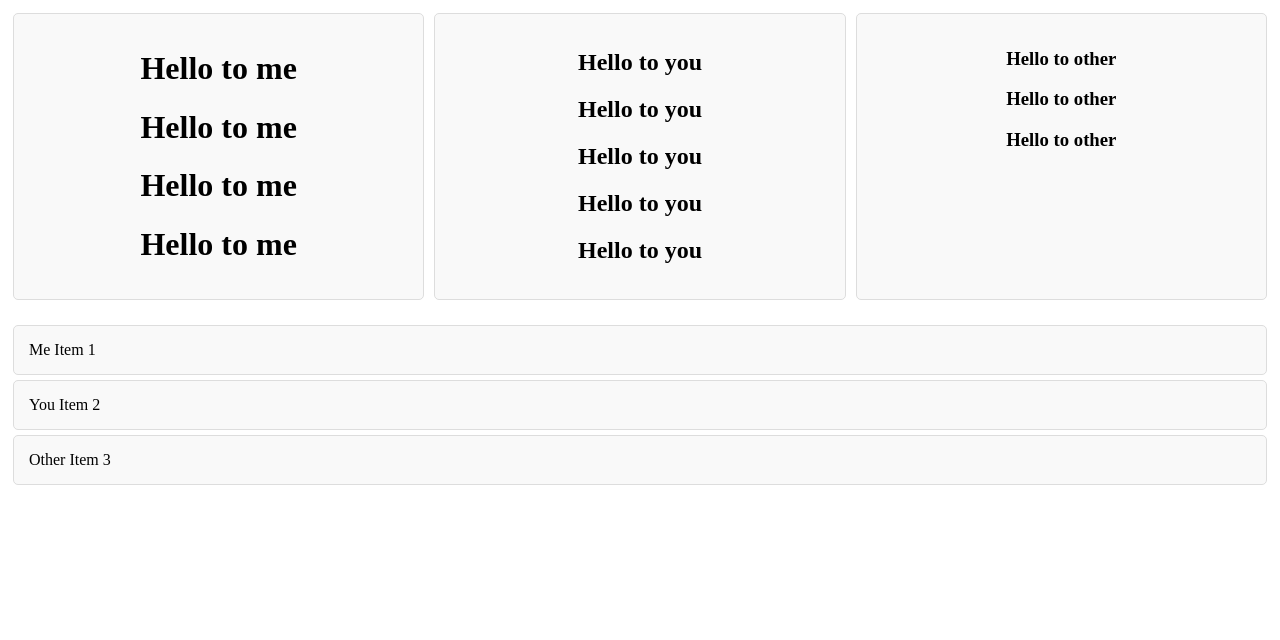
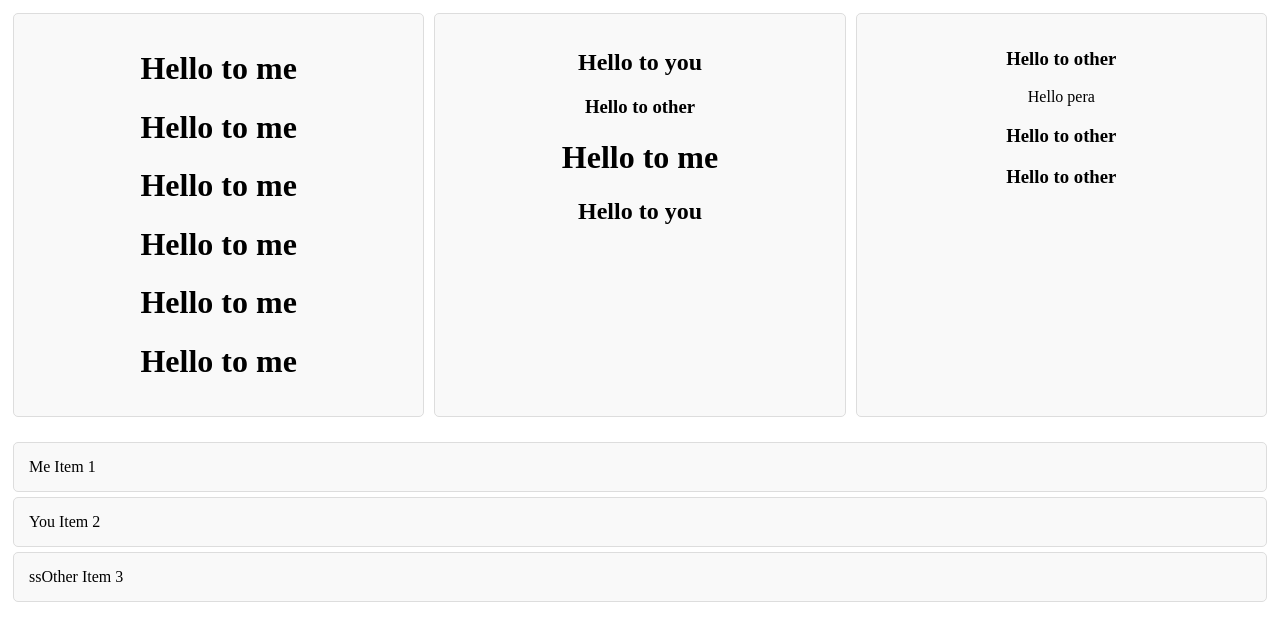
Before and after one commit to nftushar/Drag-and-DropSequenceCustomize, a plain HTML site: page index.html in a window 1280 px wide. Drawn offline with nearby package versions, Linux system fonts and the light colour scheme.

Commit message:
file partition done

```diff
--- a/index.html
+++ b/index.html
@@ -12,35 +12,17 @@
 
 <body>
     <div id="main-items">
-            <div class="main-item" data-sequence-id="1">
-                <h1>Hello to me</h1>
-                <h1>Hello to me</h1>
-                <h1>Hello to me</h1>
-                <h1>Hello to me</h1>
-            </div>
-            <div class="main-item" data-sequence-id="2">
-                <h2>Hello to you</h2>
-                <h2>Hello to you</h2>
-                <h2>Hello to you</h2>
-                <h2>Hello to you</h2>
-                <h2>Hello to you</h2>
-            </div>
-            <div class="main-item" data-sequence-id="3">
-                <h3>Hello to other</h3>
-                <h3>Hello to other</h3>
-                <h3>Hello to other</h3>
-            </div>
-            <!-- Add more main items as needed -->
+        <!-- Include the content of main-items.html -->
+        <!-- Content will be loaded dynamically using jQuery.load() -->
     </div>
 
     <div id="sequence-customizer">
-            <div class="sequence-item" draggable="true" data-sequence-id="1">Me Item 1</div>
-            <div class="sequence-item" draggable="true" data-sequence-id="2">You Item 2</div>
-            <div class="sequence-item" draggable="true" data-sequence-id="3">Other Item 3</div>
-            <!-- Add more sequence items as needed -->
+        <!-- Include the content of sequence-customizer.html -->
+        <!-- Content will be loaded dynamically using jQuery.load() -->
     </div>
 
     <script src="script-jquery-ui.js"></script>
+    <script src="script.js"></script>
 </body>
 
 </html>
--- /dev/null
+++ b/main-items.html
@@ -0,0 +1,20 @@
+<div class="main-item" data-sequence-id="1">
+    <h1>Hello to me</h1>
+    <h1>Hello to me</h1>
+    <h1>Hello to me</h1>
+    <h1>Hello to me</h1>
+    <h1>Hello to me</h1>
+    <h1>Hello to me</h1>
+</div>
+<div class="main-item" data-sequence-id="2">
+    <h2>Hello to you</h2>
+    <h3>Hello to other</h3>
+    <h1>Hello to me</h1>
+    <h2>Hello to you</h2>
+</div>
+<div class="main-item" data-sequence-id="3">
+    <h3>Hello to other</h3>
+    <p>Hello pera</p>
+    <h3>Hello to other</h3>
+    <h3>Hello to other</h3>
+</div>
--- a/script-jquery-ui.js
+++ b/script-jquery-ui.js
@@ -1,4 +1,10 @@
 $(document).ready(function () {
+    // Load the content of main-items.html into #main-items
+    $("#main-items").load("main-items.html");
+
+    // Load the content of sequence-customizer.html into #sequence-customizer
+    $("#sequence-customizer").load("sequence-customizer.html");
+
     const mainItemsContainer = $("#main-items");
     const sequenceCustomizer = $("#sequence-customizer");
 
--- /dev/null
+++ b/sequence-customizer.html
@@ -0,0 +1,3 @@
+<div class="sequence-item" draggable="true" data-sequence-id="1">Me Item 1</div>
+<div class="sequence-item" draggable="true" data-sequence-id="2">You Item 2</div>
+<div class="sequence-item" draggable="true" data-sequence-id="3">ssOther Item 3</div>
```
Lines whose indentation alone changed are shown as unchanged.
